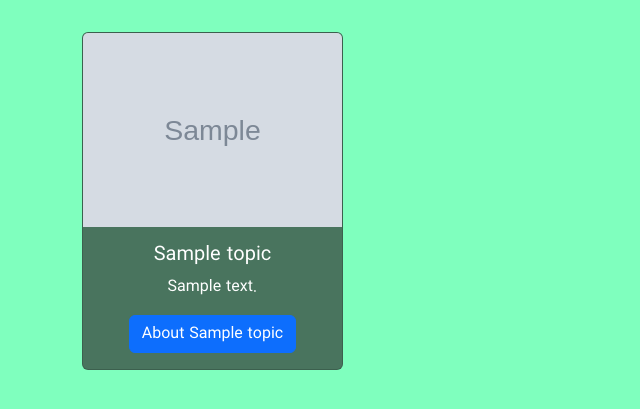
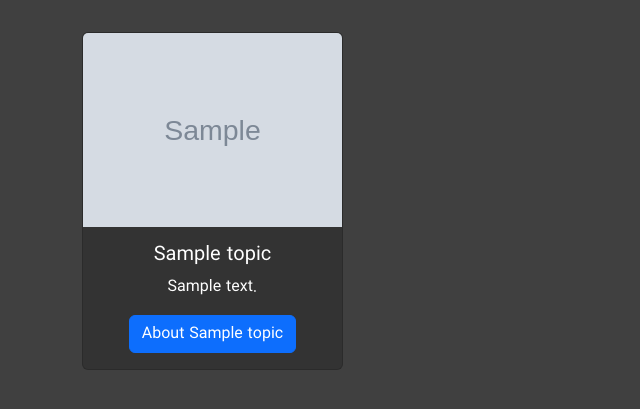
Before and after one commit to alialaei1/Interactive-User-Guides-Template, a Django app: page / in a window 1280 px wide. Shown: the top 409 px of the page, without its empty margins (0-640 px from the left). Run offline with Django 4.2, Linux system fonts and the light colour scheme; tables that the repository leaves empty hold one stand-in row (values such as "Sample post"); grey boxes marked "Sample" are stand-in pictures; some libraries are stand-ins or nearby versions.

Commit message:
a6 rew django

```diff
--- a/templates/questiondata.html
+++ b/templates/questiondata.html
@@ -5,7 +5,7 @@
 
 
 <!-- Background image -->
-<body style="background-color:rgba(0,255,127, 0.5);  ">
+<body style="background-color:rgba(0,0,0, 0.75); ">
   <div style="  margin-top: 2rem !important;  margin-bottom: 2rem !important;">
 
   <div class="container">
--- a/templates/topicsdata.html
+++ b/templates/topicsdata.html
@@ -5,7 +5,7 @@
 
 
 <!-- Background image -->
-<body style="background-color:rgba(0,255,127, 0.5); ">
+<body style="background-color:rgba(0,0,0, 0.75); ">
   <div style="  margin-top: 2rem !important;  margin-bottom: 2rem !important;">
 
   <div class="container">
```
Also changed, not shown: Document/Image/demo1.JPG (added), Document/Image/demo2.JPG (added), Document/Image/demo3.JPG (added).
